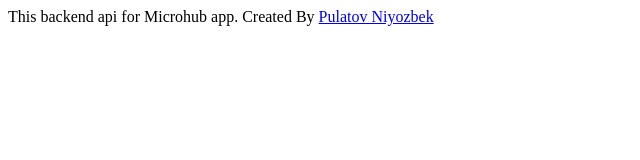
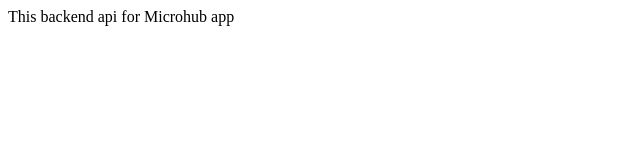
Before and after one commit to Pulatoff/microhub, a website: page public/index.html in a window 1280 px wide. Shown: the whole page, without its empty margins (0-640 px from the left). Drawn offline with Linux system fonts and the light colour scheme.

Commit message:
some updates

```diff
--- a/public/index.html
+++ b/public/index.html
@@ -7,6 +7,5 @@
         <title>Microhub app</title>
     </head>
     <body>
-        This backend api for Microhub app. Created By <a href="https://github.com/Pulatoff">Pulatov Niyozbek</a><br />
-    </body>
+        This backend api for Microhub app<body>
 </html>
```
